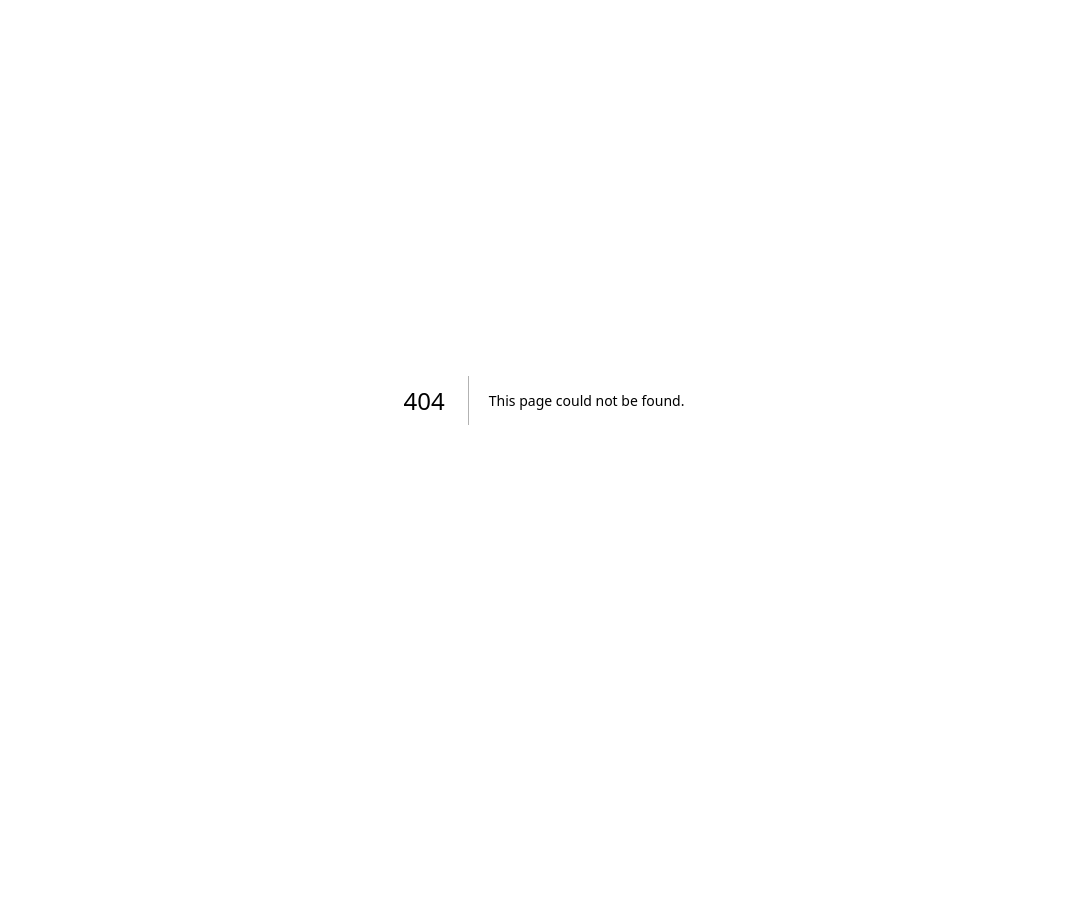
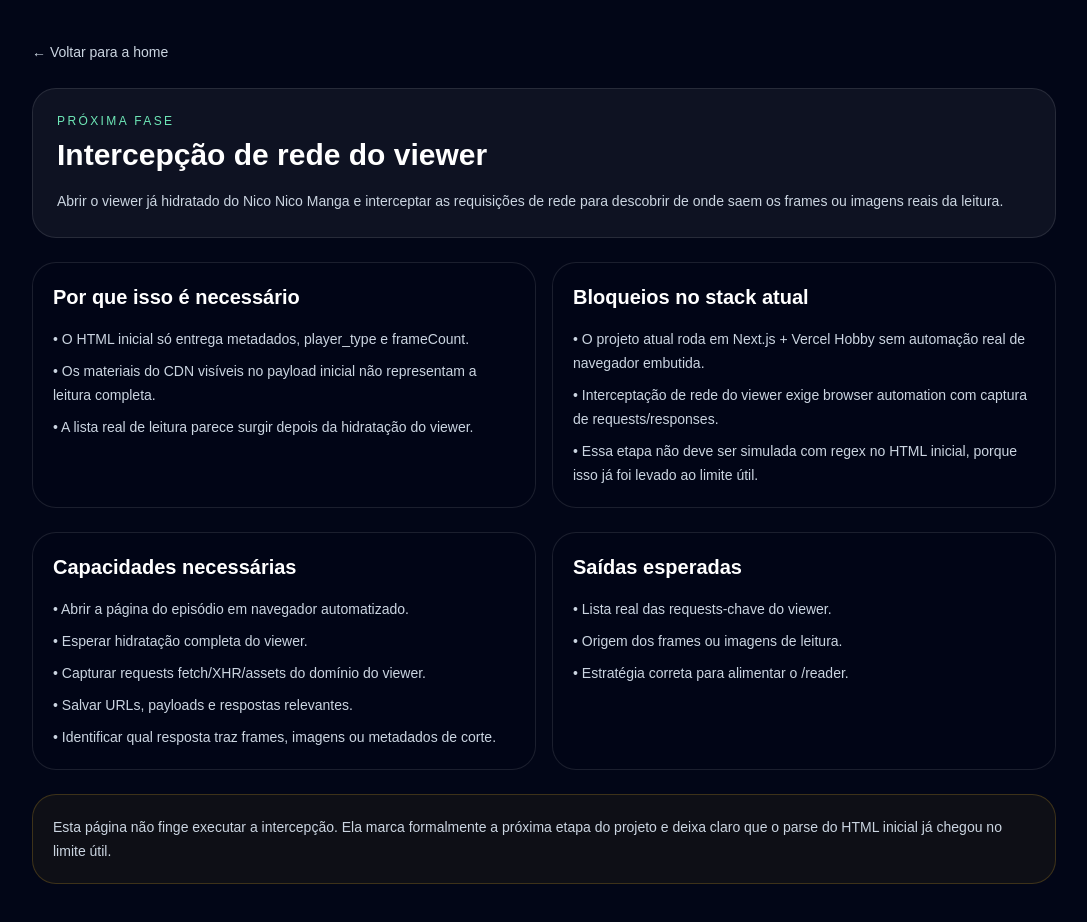
Before and after one commit to MarceloSalada/ManiacReader, a Next.js app: page /viewer-network-phase in a window 1280 px wide. Before the commit this address had no page. Shown: the whole page, without its empty margins (96-1183 px from the left). Before the commit the page ends 800 px from the top, so only its background shows below. Built offline with nearby package versions, Linux system fonts and the light colour scheme.

Commit message:
feat: add viewer network phase page

```diff
--- /dev/null
+++ b/app/viewer-network-phase/page.tsx
@@ -0,0 +1,70 @@
+import Link from 'next/link';
+
+import { getViewerNetworkPhaseSummary } from '@/lib/capture/viewer-network-phase';
+
+export default function ViewerNetworkPhasePage() {
+  const summary = getViewerNetworkPhaseSummary();
+
+  return (
+    <main className="min-h-screen bg-background px-6 py-10 text-foreground">
+      <div className="mx-auto max-w-5xl space-y-6">
+        <Link href="/" className="text-sm text-slate-300 hover:text-white">
+          ← Voltar para a home
+        </Link>
+
+        <div className="rounded-3xl border border-white/10 bg-white/5 p-6">
+          <p className="text-xs uppercase tracking-[0.2em] text-emerald-300">próxima fase</p>
+          <h1 className="mt-2 text-3xl font-bold text-white">Intercepção de rede do viewer</h1>
+          <p className="mt-4 text-sm leading-6 text-slate-300">{summary.goal}</p>
+        </div>
+
+        <div className="grid gap-4 md:grid-cols-2">
+          <section className="rounded-3xl border border-white/10 bg-slate-950/60 p-5">
+            <h2 className="text-xl font-semibold text-white">Por que isso é necessário</h2>
+            <ul className="mt-4 space-y-2 text-sm leading-6 text-slate-300">
+              {summary.whyItIsNeeded.map((item) => (
+                <li key={item}>• {item}</li>
+              ))}
+            </ul>
+          </section>
+
+          <section className="rounded-3xl border border-white/10 bg-slate-950/60 p-5">
+            <h2 className="text-xl font-semibold text-white">Bloqueios no stack atual</h2>
+            <ul className="mt-4 space-y-2 text-sm leading-6 text-slate-300">
+              {summary.blockersInCurrentStack.map((item) => (
+                <li key={item}>• {item}</li>
+              ))}
+            </ul>
+          </section>
+        </div>
+
+        <div className="grid gap-4 md:grid-cols-2">
+          <section className="rounded-3xl border border-white/10 bg-slate-950/60 p-5">
+            <h2 className="text-xl font-semibold text-white">Capacidades necessárias</h2>
+            <ul className="mt-4 space-y-2 text-sm leading-6 text-slate-300">
+              {summary.requiredCapabilities.map((item) => (
+                <li key={item}>• {item}</li>
+              ))}
+            </ul>
+          </section>
+
+          <section className="rounded-3xl border border-white/10 bg-slate-950/60 p-5">
+            <h2 className="text-xl font-semibold text-white">Saídas esperadas</h2>
+            <ul className="mt-4 space-y-2 text-sm leading-6 text-slate-300">
+              {summary.expectedOutputs.map((item) => (
+                <li key={item}>• {item}</li>
+              ))}
+            </ul>
+          </section>
+        </div>
+
+        <div className="rounded-3xl border border-amber-400/20 bg-amber-400/5 p-5 text-sm leading-6 text-slate-300">
+          <p>
+            Esta página não finge executar a intercepção. Ela marca formalmente a próxima etapa do projeto e deixa claro
+            que o parse do HTML inicial já chegou no limite útil.
+          </p>
+        </div>
+      </div>
+    </main>
+  );
+}
```
